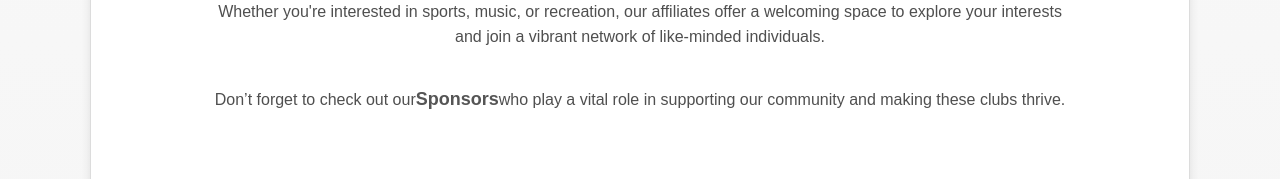
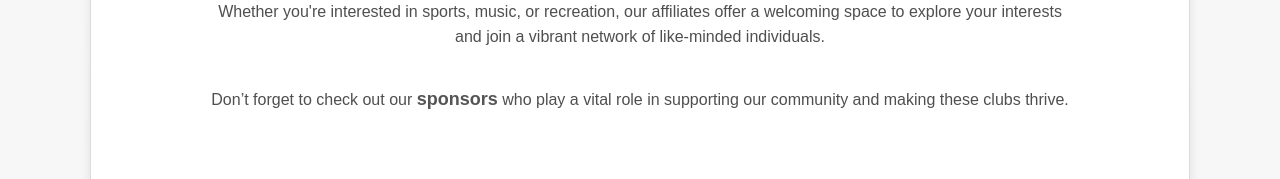
Before and after one commit to jam-carter/mnrc-site, a Next.js app: page /affiliates in a window 1280 px wide. Shown: the part 348-527 px from the top of the page. Built offline with nearby package versions, Linux system fonts and the light colour scheme.

Commit message:
- minor spacing issue

```diff
--- a/src/pages/affiliates/index.tsx
+++ b/src/pages/affiliates/index.tsx
@@ -22,11 +22,7 @@ function Affiliates() {
                     Our affiliate clubs represent the heart and soul of our community, fostering connection, growth, and shared passion. Whether you're interested in sports, music, or recreation, our affiliates offer a welcoming space to explore your interests and join a vibrant network of like-minded individuals.
                 </p>
                 <p className={styles.description}>
-                    Don’t forget to check out our
-                    <a href="/affiliates/sponsers" className={styles.sponserLink}>
-                        Sponsors
-                    </a>
-                    who play a vital role in supporting our community and making these clubs thrive.
+                    Don’t forget to check out our <a href="/affiliates/sponsers" className={styles.sponserLink}>sponsors</a> who play a vital role in supporting our community and making these clubs thrive.
                 </p>
                 <div className={styles.cardsContainer}>
                     <AffiliatesCardFlipped
```
